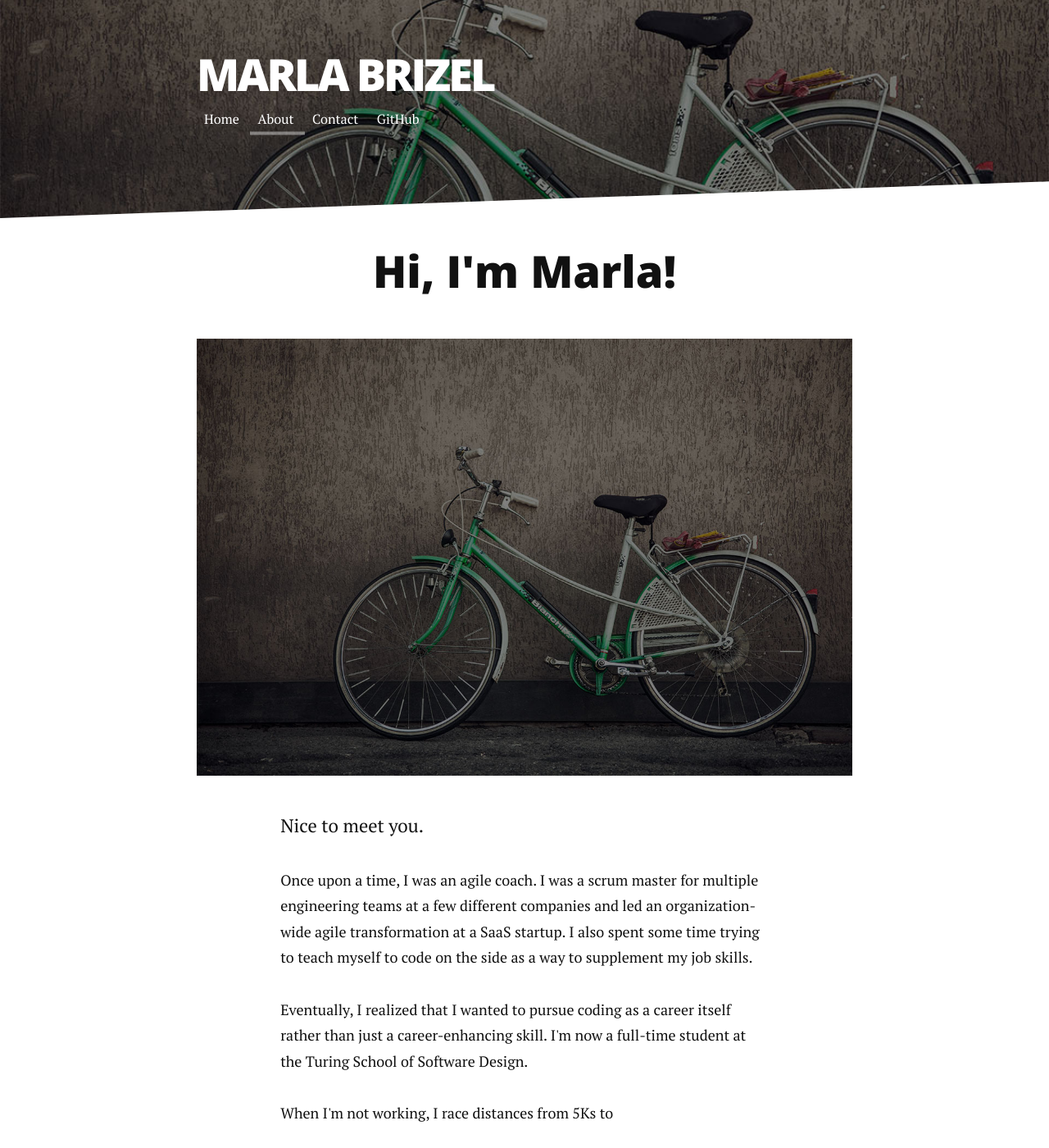
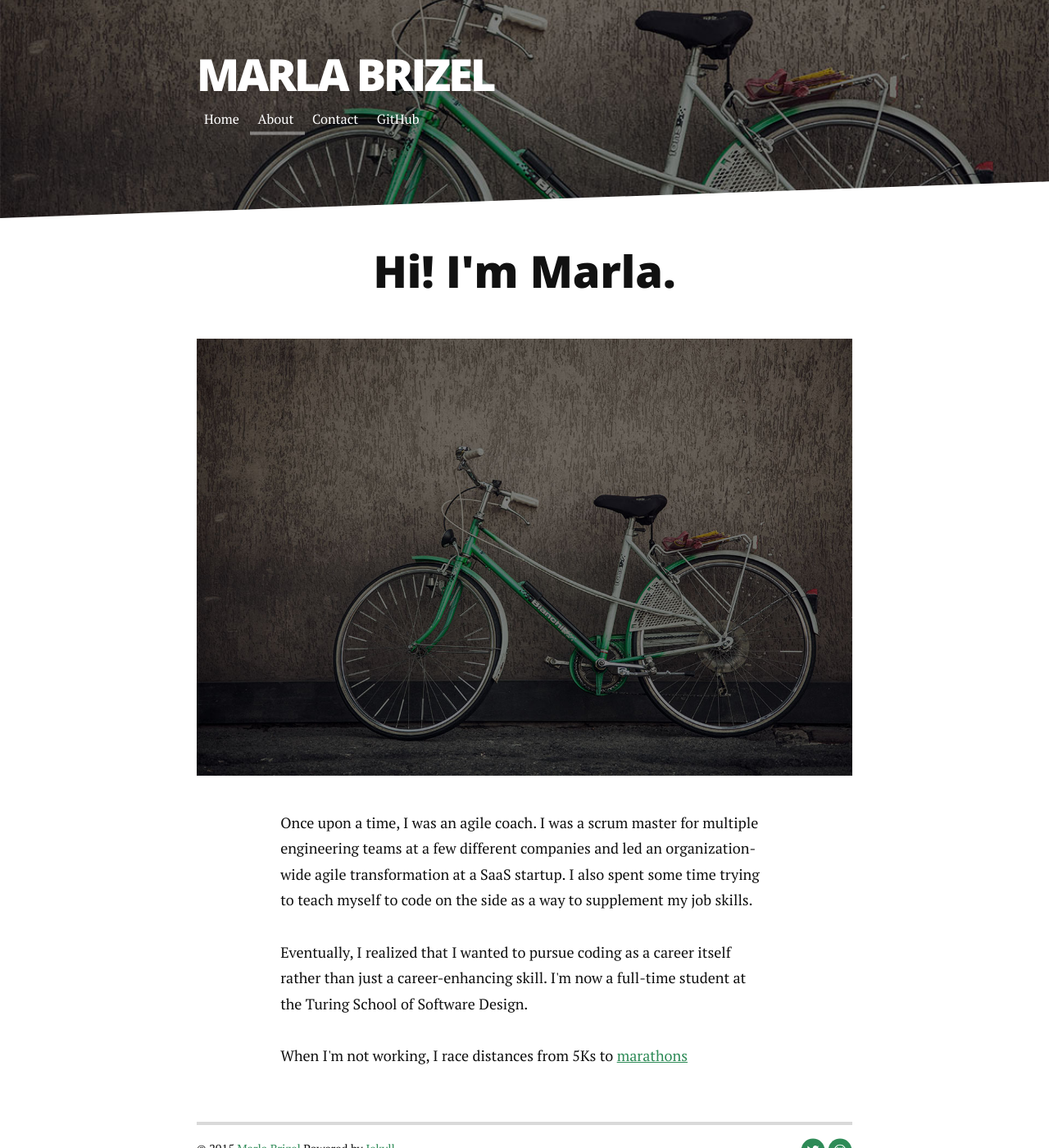
Before and after one commit to marlabrizel/marlabrizel.github.io, a Jekyll site: the page built from about.md, in a window 1280 px wide and 1400 px high. Shown: the whole window at 82% size. Built offline with Jekyll 4.4.1, drawn with Linux system fonts in a browser that asks for light colours; nearby versions of some CDN libraries; Markdown is read by kramdown in place of the engine named in the settings.

Commit message:
fix broken link

```diff
--- a/about.md
+++ b/about.md
@@ -4,13 +4,12 @@ title: About Long Haul
 ---
 
 <div class="post">
-	<h1 class="pageTitle">Hi, I'm Marla!</h1>
+	<h1 class="pageTitle">Hi! I'm Marla.</h1>
 	<img src="{{ '/assets/img/touring.jpg' | prepend: site.baseurl }}" alt="">
-	<p class="intro">Nice to meet you.</p>
 	<p>Once upon a time, I was an agile coach. I was a scrum master for multiple engineering teams at a few different companies and led an organization-wide agile transformation at a SaaS startup. I also spent some time trying to teach myself to code on the side as a way to supplement my job skills. </p>
 
 	<p>Eventually, I realized that I wanted to pursue coding as a career itself rather than just a career-enhancing skill. I'm now a full-time student at the Turing School of Software Design.</p>
 
-	<p>When I'm not working, I race distances from 5Ks to <a href="http://running.competitor.com/2013/05/saucony-26-strong/team10_75373" title="marathons"></a></p>
+	<p>When I'm not working, I race distances from 5Ks to <a href="http://running.competitor.com/2013/05/saucony-26-strong/team10_75373">marathons</a></p>
 
 </div>
```
